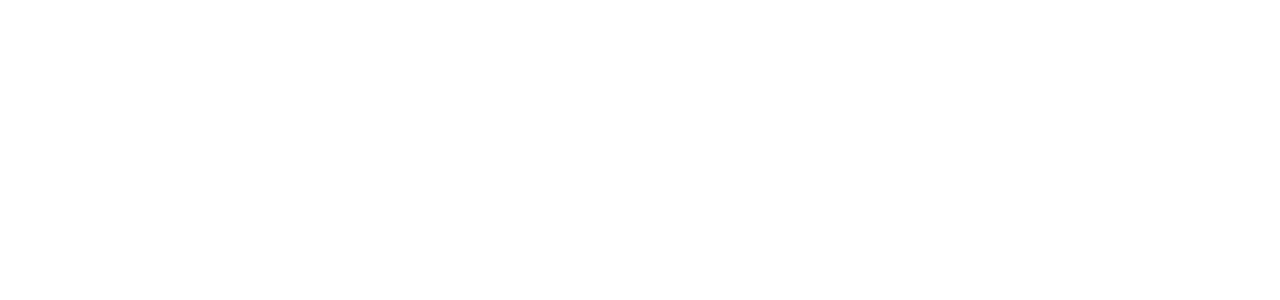
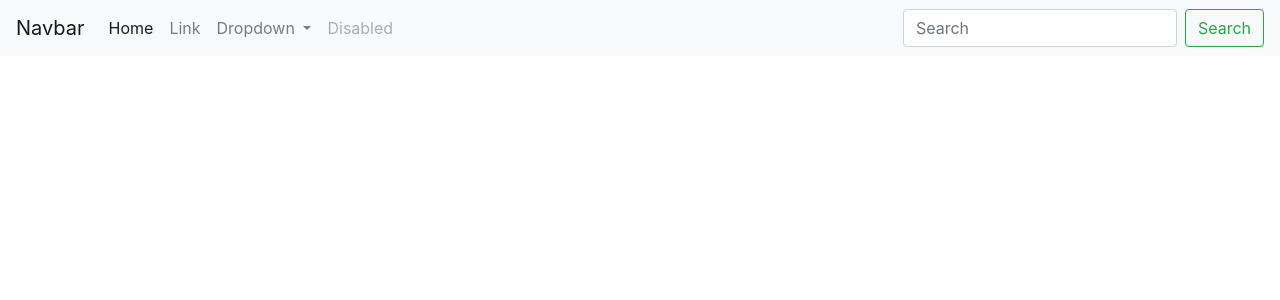
Before and after one commit to FinnMabie/FairBnB, a Django app: page / in a window 1280 px wide. Before the commit the part shown is empty. Shown: the top 300 px of the page. Run offline with Django 3.2, Linux system fonts and the light colour scheme; some libraries are stand-ins or nearby versions.

Commit message:
Add top menu with search bar

```diff
--- /dev/null
+++ b/FairBnb/FairBnb/static/css/main.css
@@ -0,0 +1,17 @@
+.wrapper {
+    display: flex;
+    width: 100%;
+}
+
+#sidebar {
+    width: 250px;
+    position: fixed;
+    top: 0;
+    left: 0;
+    height: 100vh;
+    z-index: 999;
+    background: #7386D5;
+    color: #fff;
+    transition: all 0.3s;
+}
+}
--- a/FairBnb/appone/templates/appone/index.html
+++ b/FairBnb/appone/templates/appone/index.html
@@ -1,22 +1,58 @@
 <!DOCTYPE html>
+
 <html lang = "en" dir = "ltr">
 
 
 <head>
+    <link rel="stylesheet" type="text/css" href="./FairBnb/css/main.css">
+<!-- Scrollbar Custom CSS -->
+<link rel="stylesheet" href="https://cdnjs.cloudflare.com/ajax/libs/malihu-custom-scrollbar-plugin/3.1.5/jquery.mCustomScrollbar.min.css">
     <meta charset="utf-8">
     <meta name="viewport" content="width=device-width, initial-scale=1, shrink-to-fit=no">
     <link rel="stylesheet" href="https://stackpath.bootstrapcdn.com/bootstrap/4.5.2/css/bootstrap.min.css" integrity="sha384-JcKb8q3iqJ61gNV9KGb8thSsNjpSL0n8PARn9HuZOnIxN0hoP+VmmDGMN5t9UJ0Z" crossorigin="anonymous">
 
-    <title>bootstrap4</title>
+    <title>FairBnB</title>
 </head>
 <body>
-    <div id ="content", name = "content", class="main">
-        <div class = "row justify-content-center">
-            {% block content %}
+    <nav class="navbar navbar-expand-lg navbar-light bg-light">
+  <a class="navbar-brand" href="#">Navbar</a>
+  <button class="navbar-toggler" type="button" data-toggle="collapse" data-target="#navbarSupportedContent" aria-controls="navbarSupportedContent" aria-expanded="false" aria-label="Toggle navigation">
+    <span class="navbar-toggler-icon"></span>
+  </button>
 
-            {% endblock  %}
+  <div class="collapse navbar-collapse" id="navbarSupportedContent">
+    <ul class="navbar-nav mr-auto">
+      <li class="nav-item active">
+        <a class="nav-link" href="#">Home <span class="sr-only">(current)</span></a>
+      </li>
+      <li class="nav-item">
+        <a class="nav-link" href="#">Link</a>
+      </li>
+      <li class="nav-item dropdown">
+        <a class="nav-link dropdown-toggle" href="#" id="navbarDropdown" role="button" data-toggle="dropdown" aria-haspopup="true" aria-expanded="false">
+          Dropdown
+        </a>
+        <div class="dropdown-menu" aria-labelledby="navbarDropdown">
+          <a class="dropdown-item" href="#">Action</a>
+          <a class="dropdown-item" href="#">Another action</a>
+          <div class="dropdown-divider"></div>
+          <a class="dropdown-item" href="#">Something else here</a>
         </div>
-    </div>
+      </li>
+      <li class="nav-item">
+        <a class="nav-link disabled" href="#" tabindex="-1" aria-disabled="true">Disabled</a>
+      </li>
+    </ul>
+    <form class="form-inline my-2 my-lg-0">
+      <input class="form-control mr-sm-2" type="search" placeholder="Search" aria-label="Search">
+      <button class="btn btn-outline-success my-2 my-sm-0" type="submit">Search</button>
+    </form>
+  </div>
+</nav>
+
+
+
+
 
     <!-- Optional JavaScript -->
     <!-- jQuery first, then Popper.js, then Bootstrap JS -->
```
